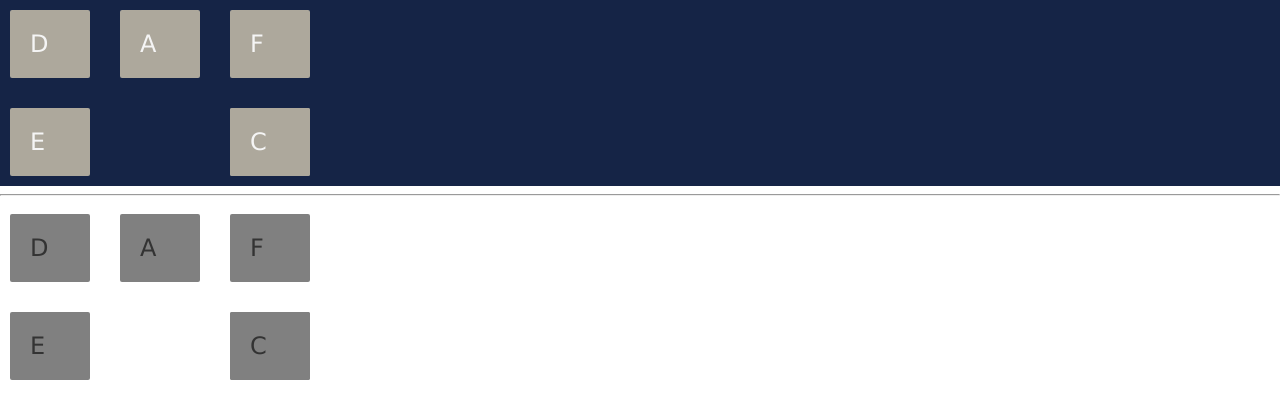
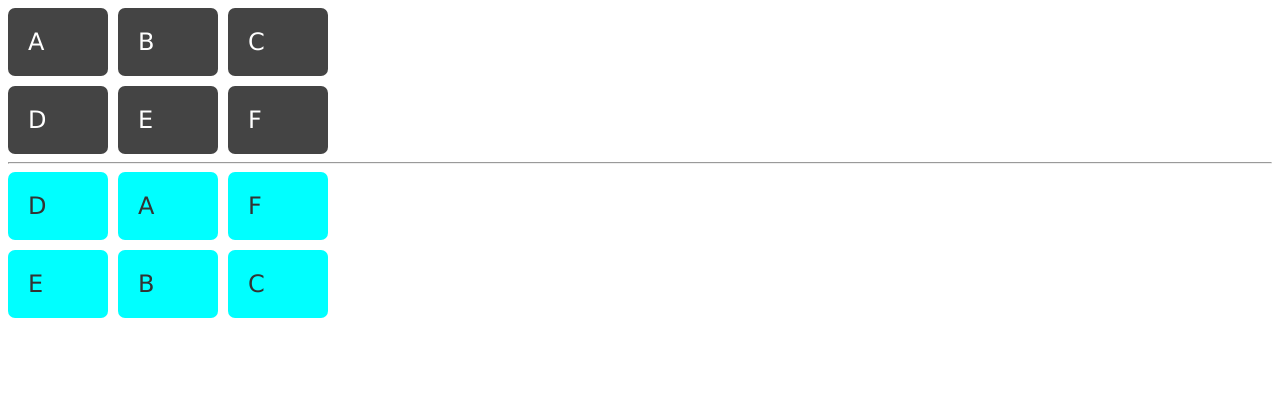
Before and after one commit to mansooriabbas/grid-exercise, a plain HTML site: page index.html in a window 1280 px wide. Drawn offline with Linux system fonts and the light colour scheme.

Commit message:
changes style rules

```diff
--- a/index.html
+++ b/index.html
@@ -8,12 +8,12 @@
   </head>
   <body>
     <div class="box-one">
-        <div class="box A">A</div>
-        <div class="box B">B</div>
-        <div class="box C">C</div>
-        <div class="box D">D</div>
-        <div class="box E">E</div>
-        <div class="box F">F</div>
+        <div class="box ">A</div>
+        <div class="box ">B</div>
+        <div class="box ">C</div>
+        <div class="box ">D</div>
+        <div class="box ">E</div>
+        <div class="box ">F</div>
     </div>
 
 
--- a/style.css
+++ b/style.css
@@ -1,23 +1,20 @@
 body {
-  margin: 0;
+  margin: 40;
   font-family: Verdana, Geneva, Tahoma, sans-serif;
 }
 
 .box-one {
     display: grid;
     grid-template-columns: 100px 100px 100px;
-  background-color: rgb(21, 36, 70);
-  color: black;
     gap: 10px;
 }
 
 .box {
-  background-color: rgb(173, 168, 156);
-  color: whitesmoke;
+    background-color: #444;
+    color: #FFFFFF;
+    border-radius: 7px;
     padding: 20px;
     font-size: 150%;
-  border-radius: 2px;
-  margin: 10px;
 }
 
 /* box-two-rules */
@@ -26,25 +23,24 @@ body {
     display: grid;
     grid-template-columns: 100px 100px 100px;
     gap: 10px;
-  font-size: 150%;
 }
 
 .box2 {
-  background-color: gray;
+    background-color: aqua;
     color: #333;
+    border-radius: 7px;
     padding: 20px;
-  margin: 10px;
-  border-radius: 2px;
+    font-size: 150%;
 }
 
 .A {
   grid-column-start: 2;
   grid-column-end: 3;
   grid-row-start: 1;
-    grid-row-end: 2
+  grid-row-end: 2;
 }
 .B {
-    grid-column-start: 3;
+  grid-column-start: 2;
   grid-column-end: 3;
   grid-row-start: 2;
   grid-row-end: 3;
```
Lines whose indentation alone changed are shown as unchanged.
